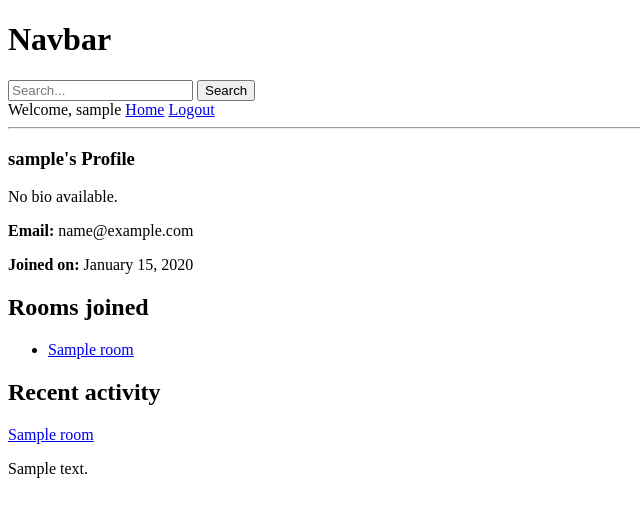
After one commit to parthu05/CoLearner, a Django app: page /profile/1 in a window 1280 px wide. The commit adds this page. Shown: the top 517 px of the page, without its empty margins (0-640 px from the left). Run offline with Django 5.2, Linux system fonts and the light colour scheme; tables that the repository leaves empty hold one stand-in row (values such as "Sample post").

Commit message:
added user profile section

```diff
--- a/base/urls.py
+++ b/base/urls.py
@@ -10,4 +10,5 @@ urlpatterns = [
     path('register',views.registerView,name="register"),
     path('login',views.loginView,name="login"),
     path('logout',views.logoutView,name="logout"),
+    path('profile/<int:pk>',views.UserProfile,name="profile"),
 ]
--- a/base/views.py
+++ b/base/views.py
@@ -1,5 +1,5 @@
 from django.shortcuts import render, redirect
-from .models import Room,Topic,Message
+from .models import Room,Topic,Message,User
 from django.http import HttpResponse
 from django.db.models import Q
 from .forms import RoomForm, RegistrationForm, LoginForm
@@ -37,6 +37,13 @@ def room(req,pk):
         return redirect('room', pk=room.id)
     context = {'room':room, 'room_messages':room_messages, 'participants':participants}
     return render(req, 'room.html',context)
+
+def UserProfile(req,pk):
+    user = User.objects.get(id=pk)
+    room = user.room_set.all()
+    messages = Message.objects.filter(user=user)
+    context = {'user':user,'rooms':room, 'messages':messages}
+    return render(req, 'profile.html',context)
 
 @login_required(login_url='login')
 def createRoom(req):
--- a/coLearner/settings.py
+++ b/coLearner/settings.py
@@ -117,6 +117,8 @@ USE_TZ = True
 
 STATIC_URL = 'static/'
 
+STATICFILES_DIRS = [BASE_DIR / 'static']
+
 # Default primary key field type
 # https://docs.djangoproject.com/en/5.2/ref/settings/#default-auto-field
 
--- a/templates/home.html
+++ b/templates/home.html
@@ -20,7 +20,7 @@
     <div>
         <a href="{% url "room" room.id%}">{{room.id}} . {{ room.name }}</a>
         <br>
-        <span>@{{room.host}}</span>
+        <a href="{% url "profile" user.id %}">@{{room.host}}</a>
         <p><b>Topic</b> :{{room.topic}}</p>
         {% if request.user == room.host %}
         <a href="{% url "update_room" room.id %}">Update Room</a>
--- /dev/null
+++ b/templates/profile.html
@@ -0,0 +1,35 @@
+{% extends 'base.html' %} {% block content %}
+
+<h3>{{ user.username }}'s Profile</h3>
+{% if user.profile.bio %}
+<p>Bio: {{ user.profile.bio }}</p>
+{% else %}
+<p>No bio available.</p>
+{% endif %}
+<p><strong>Email: </strong>{{ user.email }}</p>
+<strong></strong>
+<p><strong>Joined on: </strong>{{ user.date_joined|date:"F j, Y" }}</p>
+<div>
+  <h2>Rooms joined</h2>
+  {% if rooms %}
+  <ul>
+    {% for room in rooms %}
+    <li><a href="{% url 'room' room.id%}">{{ room.name }}</a></li>
+    {% endfor %}
+  </ul>
+  {% else %}
+  <p>No rooms joined yet.</p>
+  {% endif %}
+</div>
+<div>
+  <h2>Recent activity</h2>
+  {% if messages %} {% for message in messages %}
+  <div>
+    <a href={% url "room" message.room.id %}>{{message.room}}</a><br />
+    <p>{{ message.body }}</p>
+  </div>
+  {% endfor %} {% else %}
+  <p>No recent activity.</p>
+  {% endif %}
+</div>
+{% endblock %}
--- a/templates/room.html
+++ b/templates/room.html
@@ -8,7 +8,7 @@
     <div>
       {% for message in room_messages %}
       <div>
-        <span><b>@{{message.user}}</b></span>
+        <a href="{% url "profile" room.host.id %}">@{{message.user}}</a>
         <p>{{message.body}}</p>
         <span><small>{{message.created|timesince}}ago</small></span>
       </div>
```
